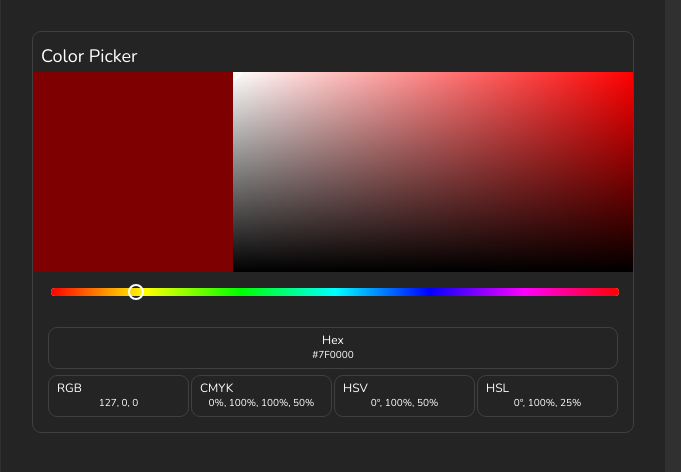
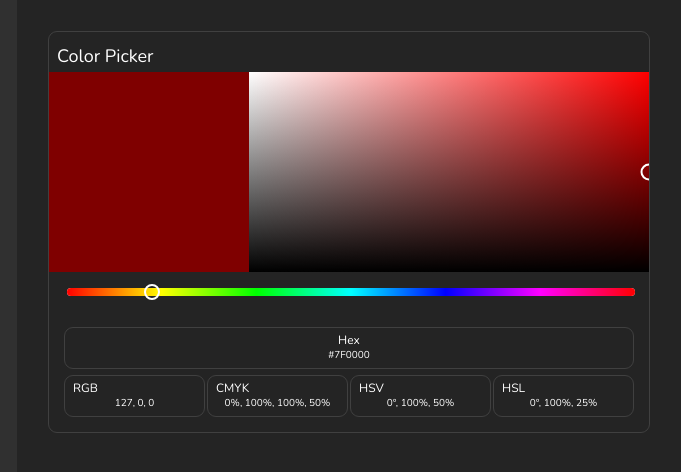
Before and after one commit to tlouchao/simple-color-picker, a React app: page / in a window 1280 px wide. Shown: the top 472 px of the page, without its empty margins (63-744 px from the left). Built offline with nearby package versions, Linux system fonts and the light colour scheme.

Commit message:
square color update on state change

```diff
--- a/src/App.js
+++ b/src/App.js
@@ -4,9 +4,7 @@ import ColorPicker from "./components/ColorPicker"
 const App = () => {
     return (
         <div className='wrapper'>
-            <div className='app'>
-                <ColorPicker />
-            </div>
+            <ColorPicker />
         </div>
     )
 }
--- a/src/components/ColorPicker.js
+++ b/src/components/ColorPicker.js
@@ -4,50 +4,39 @@ import {RGB, HSV, HSL, Type} from "colorspace/colorspace"
 
 const ColorPicker = () => {
 
-    const [hue, setHue] = useState(0) // retain hue info if converted to greyscale
-    const [x, setX] = useState(0)
-    const [y, setY] = useState(0)
+    const canvasRef = useRef(null)
+    const width = 400
+    const height = 200
+
+    const [hue, setHue] = useState(0)
+    const [x, setX] = useState(width)
+    const [y, setY] = useState(height / 2)
     const [isDrawing, setIsDrawing] = useState(false)
+    const [currentColor, setCurrentColor] = useState(new RGB(127, 0, 0))
 
-    const [currentColor, setCurrentColor] = useState(new RGB(127, 0, 0))
-    const canvasRef = useRef(null)
-
-    /*
-    useEffect(() => {
-        window.addEventListener('onMouseUp', handleMouseUp)
-        return() => {
-            window.removeEventListener('onMouseUp', handleMouseUp)
-        }
-    })
-*/
     useEffect(() => {
         if (canvasRef && canvasRef.current){draw()}
     }, [hue, currentColor])
 
     const handleChangeSlider = (e) => {
-        // hue only modified w/ slider
-        setHue(parseInt(e.target.value))
+        const hueTmp = parseInt(e.target.value)
         const hsvTmp = HSV.from(currentColor)
-        const hsv = new HSV(hue, hsvTmp.vec[1], hsvTmp.vec[2])
+        const hsv = new HSV(parseInt(hueTmp), hsvTmp.vec[1], hsvTmp.vec[2])
+        setHue(parseInt(hueTmp))
         setCurrentColor(RGB.from(hsv))
     }
 
     // mouseevent handlers
     const handleMouseDown = (e) => {
-        setX(Math.min(400, Math.max(0, Math.round(e.clientX - canvasRef.current.getBoundingClientRect().left))))
-        setY(Math.min(200, Math.max(0, Math.round(e.clientY - canvasRef.current.getBoundingClientRect().top))))
+        setPosHelper(e)
         setIsDrawing(true)
     }
 
     const handleMouseMove = (e) => {
         if (isDrawing) {
-            setX(Math.min(400, Math.max(0, Math.round(e.clientX - canvasRef.current.getBoundingClientRect().left))))
-            setY(Math.min(200, Math.max(0, Math.round(e.clientY - canvasRef.current.getBoundingClientRect().top))))
-            console.log(x)
-            console.log(y)
+            setPosHelper(e)
             const ctx = canvasRef.current.getContext('2d')
             const arr = ctx.getImageData(x, y, 1, 1).data
-            console.log("Array: " + [arr[0], arr[1], arr[2]])
             setCurrentColor(new RGB(arr[0], arr[1], arr[2]))
         }
     }
@@ -56,12 +45,20 @@ const ColorPicker = () => {
         setIsDrawing(false)
     }
 
+    const setPosHelper = ( e) => {
+        if (canvasRef.current) {
+            setX(Math.min(width, Math.max(0, Math.round(
+                    e.clientX - canvasRef.current.getBoundingClientRect().left))))
+            setY(Math.min(height, Math.max(0, Math.round(
+                    e.clientY - canvasRef.current.getBoundingClientRect().top))))
+        }
+    }
+
     const draw = () => {
         if (canvasRef.current){
 
             const canvas = canvasRef.current
             const ctx = canvasRef.current.getContext('2d')
-
             const hsl = new HSL(hue, 100, 50)
 
             ctx.lineWidth = 2
@@ -106,8 +103,8 @@ const ColorPicker = () => {
             <div id='color-picker'>
                 <div id='header'><h1>Color Picker</h1></div>
                 <div id='canvas-wrapper'>
-                    <div id='square' style={{'backgroundColor': currentColor.toHexString()}}></div>
-                    <canvas id='canvas' width='400' height='200' ref={canvasRef}
+                    <div key={'square-' + hue} id='square' style={{'backgroundColor': currentColor.toHexString()}}></div>
+                    <canvas id='canvas' width={width} height={height} ref={canvasRef}
                     onMouseDown={handleMouseDown} onMouseMove={handleMouseMove} onMouseUp={handleMouseUp}/>
                 </div>
                 <div id='conversions-wrapper'>
--- a/src/static/scss/_app.scss
+++ b/src/static/scss/_app.scss
@@ -1,10 +1,7 @@
 @use './utils/variables' as v;
 
-.app {
+#app {
     background-color: v.$bgcolor;
-    display: flex;
-    justify-content: flex-start;
-    align-items: flex-start;
     width: 100vw;
     height: 100vh;
 }
--- a/src/static/scss/components/_colorpicker.scss
+++ b/src/static/scss/components/_colorpicker.scss
@@ -25,8 +25,9 @@ $canvas-sqlen: 200px;
     font-weight: v.$nunito-weight-light;
     text-align: left;
     display: grid;
-    height: 100%;
-    margin-left: 5%;
+    width: fit-content;
+    height: 100vh;
+    margin-left: 80px;
     padding: 2rem;
     #header {
         padding: calc($txtbox-padding / 2) $txtbox-padding;
@@ -79,8 +80,6 @@ $canvas-sqlen: 200px;
                     flex-direction: column;
                 }
             }
-
         }
-
     }
 }
--- a/src/static/scss/reset/_reset.scss
+++ b/src/static/scss/reset/_reset.scss
@@ -25,11 +25,6 @@ body{
     box-sizing: border-box;
 }
 
-.wrapper {
-    width: 100vw;
-    height: 100vh;
-}
-
 ol, ul{
     list-style: none;
     list-style-type: none;
```
Also changed, not shown: src/components/Canvas.js (deleted, +0 -15 lines), 1 other file (tests, documents, lock files or other folders).
